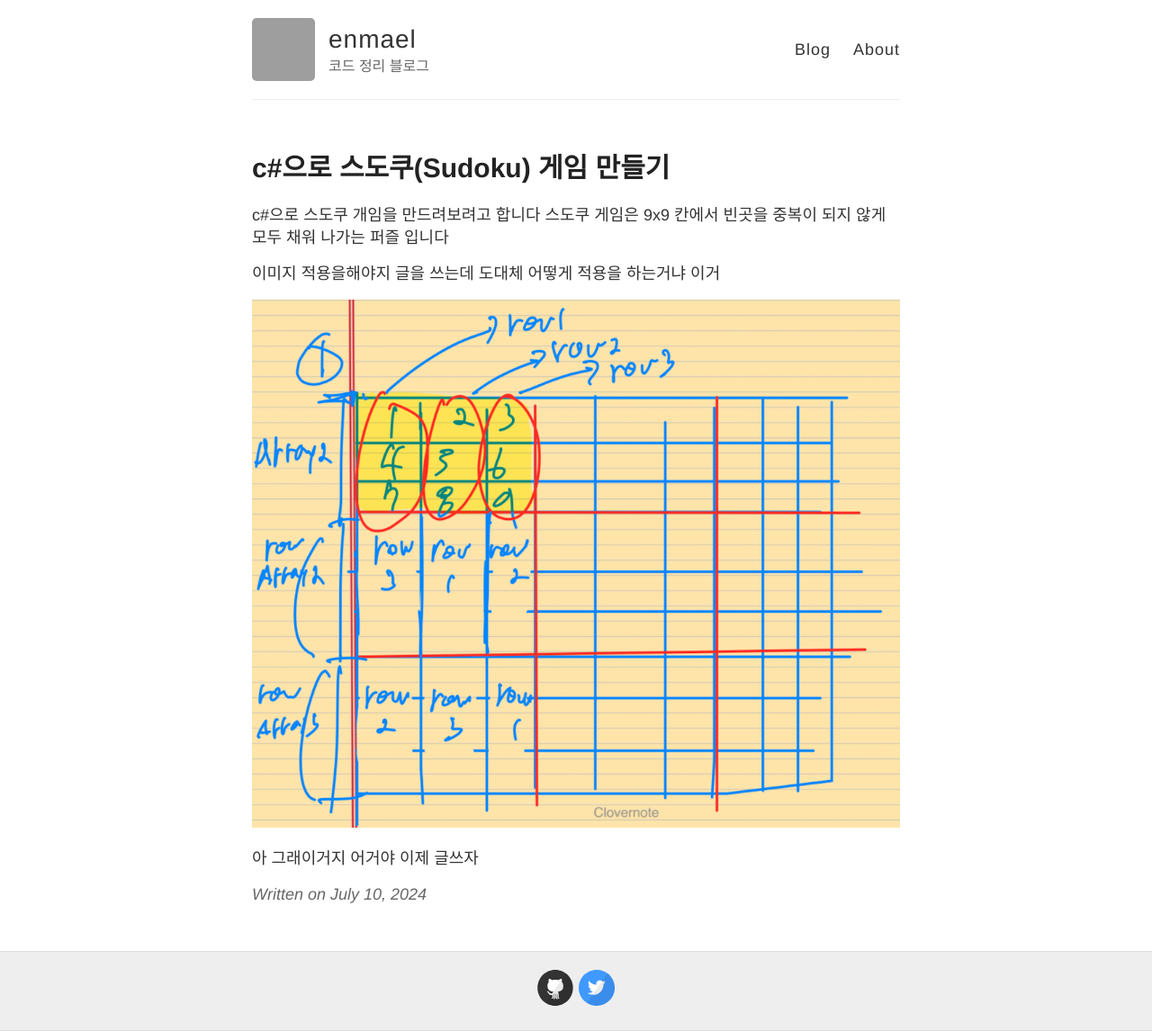
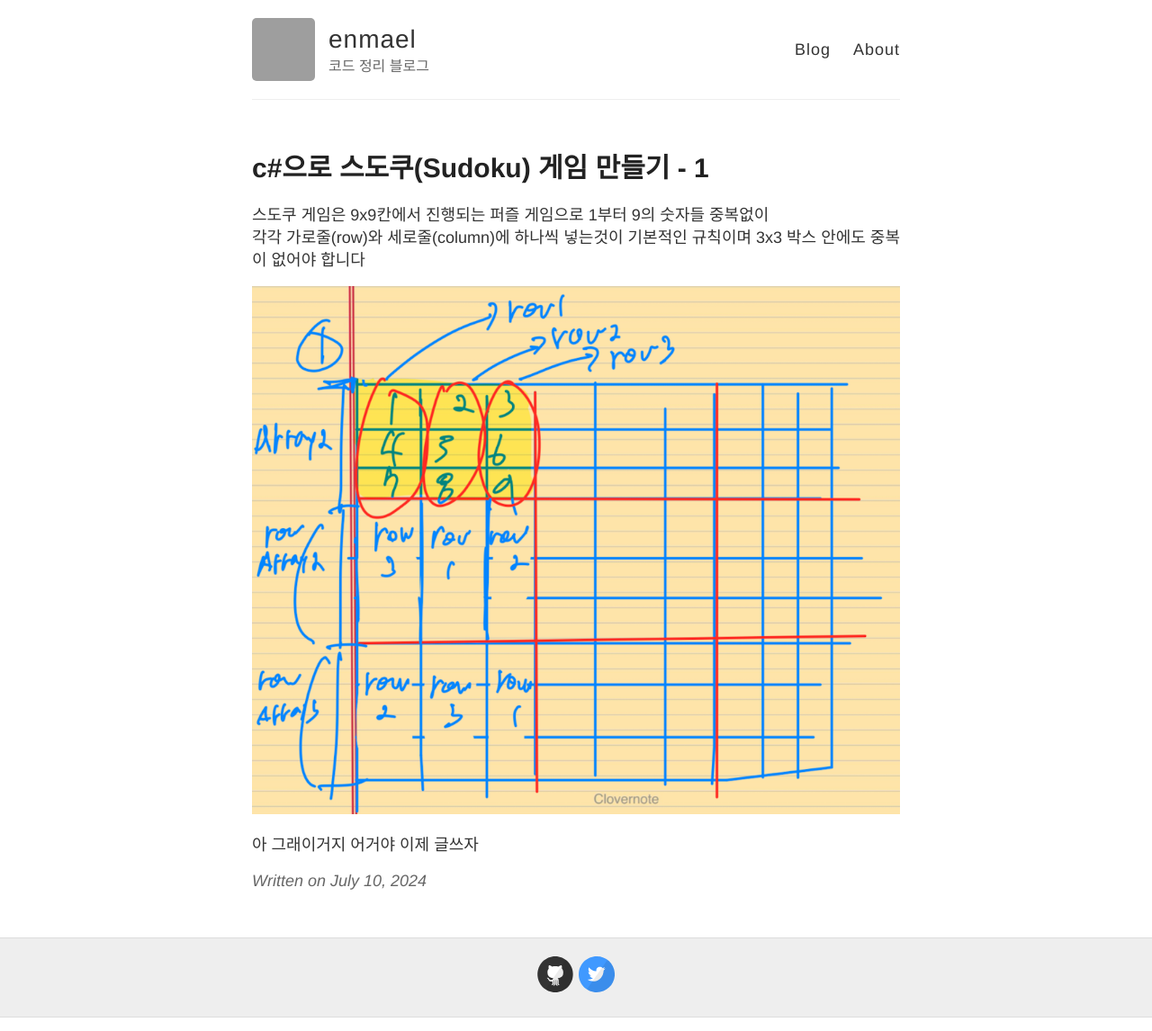
Before and after one commit to enmael/enmael.github.io, a Jekyll site: the page built from _posts/2024-7-10-Hello-World .md, in a window 1280 px wide. Shown: the whole page at 90% size. Built offline with Jekyll 4.4.1, drawn with Linux system fonts in a browser that asks for light colours; comment, search, counter and statistics services are not loaded; grey boxes are pictures that could not be loaded.

Commit message:
수정
수정

```diff
--- a/_posts/2024-7-10-Hello-World .md
+++ b/_posts/2024-7-10-Hello-World .md
@@ -1,12 +1,14 @@
 ---
 layout: post
-title: c#으로 스도쿠(Sudoku) 게임 만들기
+title: c#으로 스도쿠(Sudoku) 게임 만들기 - 1
 ---
+스도쿠 게임은 9x9칸에서 진행되는 퍼즐 게임으로
+1부터 9의 숫자들 중복없이
+각각 가로줄(row)와 세로줄(column)에 하나씩 넣는것이 기본적인 규칙이며
+3x3 박스 안에도 중복이 없어야 합니다
 
-c#으로 스도쿠 개임을 만드려보려고 합니다
-스도쿠 게임은 9x9 칸에서 빈곳을 중복이 되지 않게 모두 채워 나가는 퍼즐 입니다
 
-이미지 적용을해야지 글을 쓰는데 도대체 어떻게 적용을 하는거냐 이거
+
 
 ![1]({{ site.baseurl }}/images/1.png)
 
```
